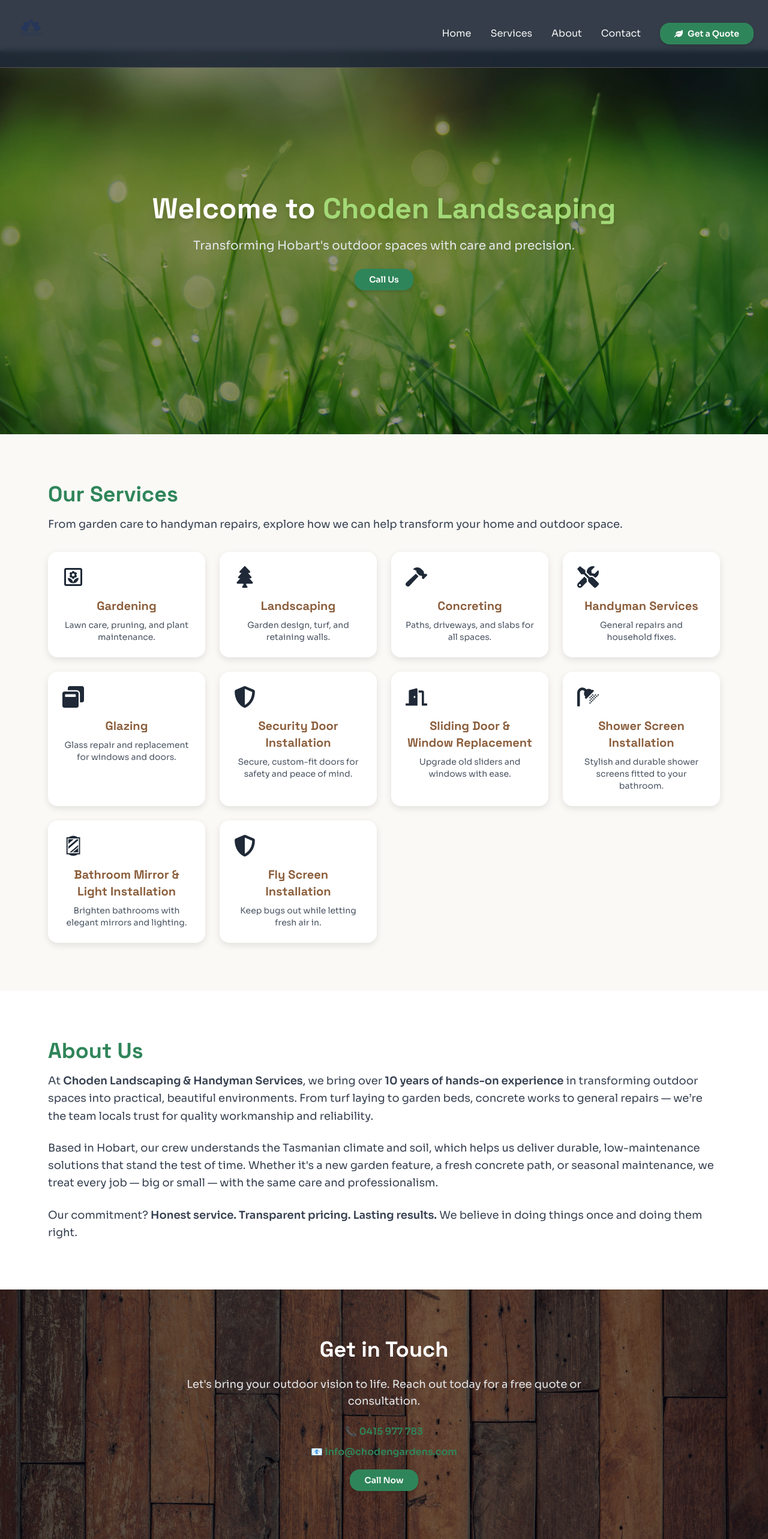
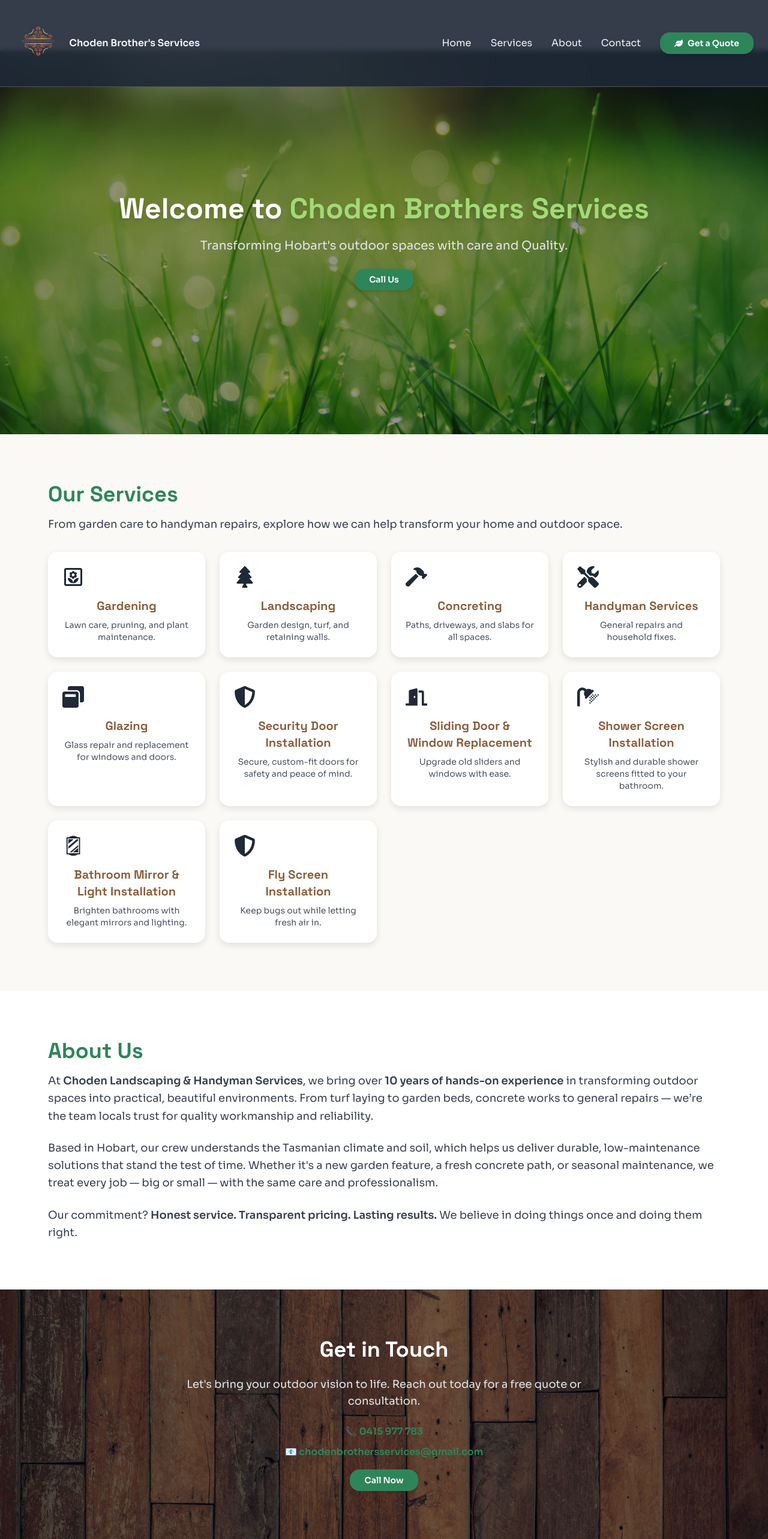
Before and after one commit to lagnadlinus/rajdaiwebsite, a React (Vite) app: page / in a window 1280 px wide. Shown: the top 2566 px of the page at 60% size. Built offline with nearby package versions, Linux system fonts and the light colour scheme.

Commit message:
Added New Logo and Business Name on the side of a logo

```diff
--- a/src/App.jsx
+++ b/src/App.jsx
@@ -21,11 +21,11 @@ const App = () => {         {/* Declaring App with es6 const function */}
             <div className="absolute inset-0 bg-black bg-opacity-40"></div> {/* Add subtle overlay */}
             <div className="relative z-10">
               <h1 className="text-white text-4xl md:text-5xl font-bold drop-shadow-lg">
-                Welcome to <span className="text-brand-accent">Choden Landscaping</span>
+                Welcome to <span className="text-brand-accent">Choden Brothers Services</span>
               </h1>
 
               <p className="mt-4 text-lg md:text-xl text-gray-200">
-                Transforming Hobart's outdoor spaces with care and precision.
+                Transforming Hobart's outdoor spaces with care and Quality.
               </p>
               <Button href="#contact" className="mt-6 btn-primary">Call Us</Button>
             </div>
@@ -125,7 +125,7 @@ const App = () => {         {/* Declaring App with es6 const function */}
               </p>
               <div className="space-y-2 text-lg font-semibold text-brand-accent">
                 <p>📞 <a href="tel:0415977783" className="hover:underline ">0415 977 783</a></p>
-                <p>📧 <a href="mailto:info@chodengardens.com" className="hover:underline">info@chodengardens.com</a></p>
+                <p>📧 <a href="mailto:chodenbrothersservices@gmail.com" className="hover:underline">chodenbrothersservices@gmail.com</a></p>
               </div>
               <Button href="tel:0415977783" className="mt-4">
                 Call Now
--- a/src/components/Header.jsx
+++ b/src/components/Header.jsx
@@ -2,7 +2,6 @@ import { useState, useEffect } from "react";
 import Button from "./Button";
 import { FaLeaf } from "react-icons/fa";
 import { HiMenu, HiX } from 'react-icons/hi'; {/* Importing hamburger menu icons and cross icons from react-icons library */}
-
 
 
 const Header = () => {
@@ -22,8 +21,9 @@ const Header = () => {
     <header className="fixed top-0 left-0 w-full z-50 bg-brand-dark/90 backdrop-blur-sm border-b border-neutral-600">
       <div className="container flex items-center justify-between py-4">
         {/* Logo / Brand */}
-        <a href="#" className="text-xl font-bold text-neutral-100">
-          <img src="/src/assets/images/logo.svg" alt="Logo" className="h-20 w-auto"/>
+        <a href="#" className="flex items-center space-x-3 text-neutral-100">
+          <img src="/src/assets/images/logo.svg" alt="Logo" className="h-28 w-auto"/>
+          <span className="text-1xl font-semibold whitespace-nowrap">Choden Brother's Services</span>
         </a>
 
         {/* Desktop Nav */}
```
Also changed, not shown: src/assets/images/logo.svg, 1 other file (tests, documents, lock files or other folders).
